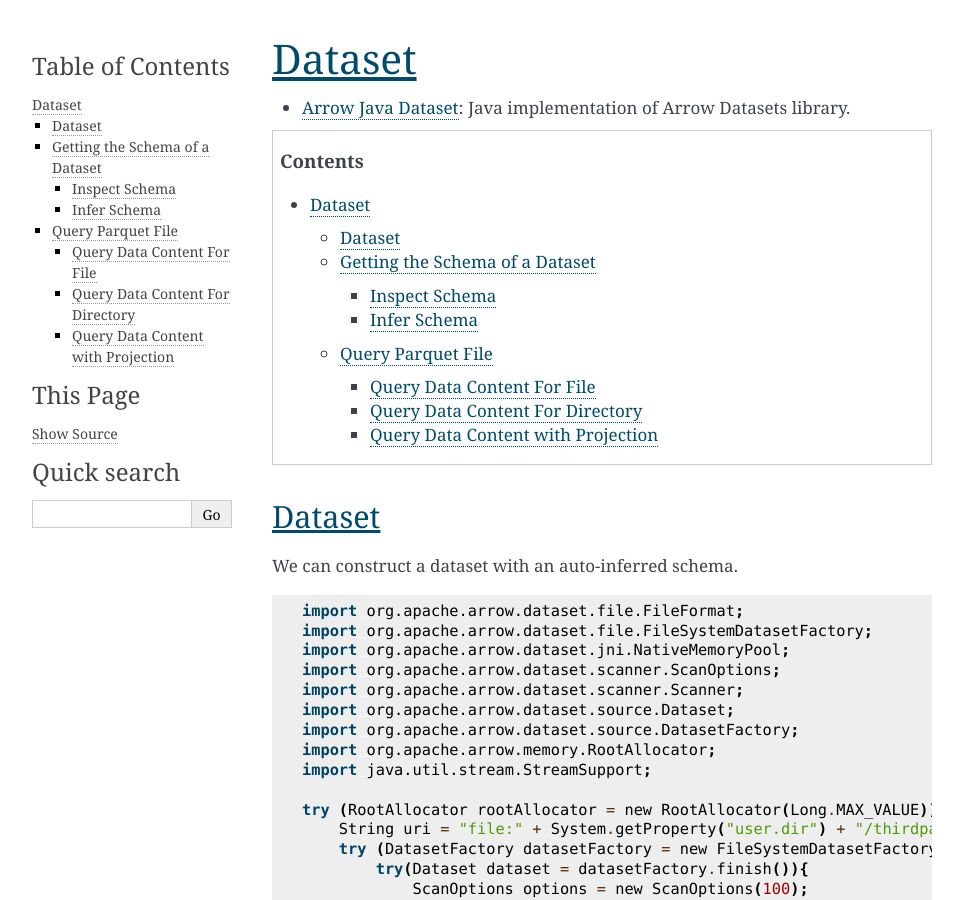
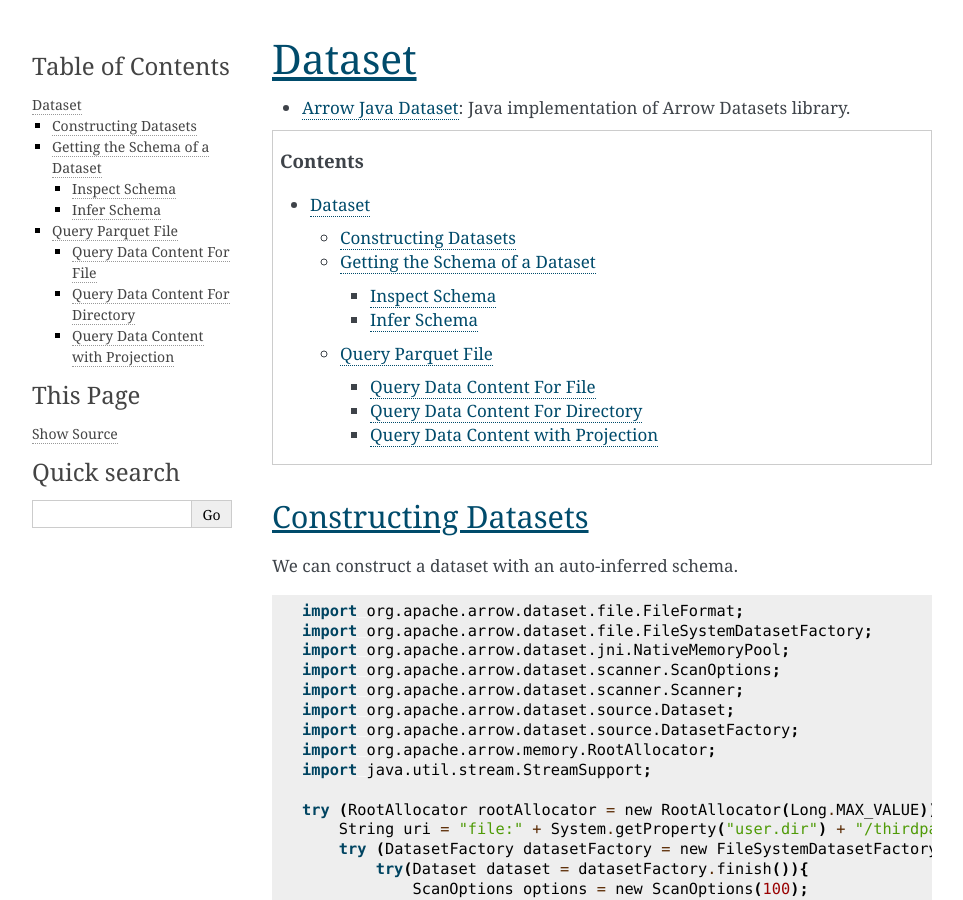
Before and after one commit to apache/arrow-cookbook, a Sphinx documentation site: the page built from java/source/dataset.rst, in a window 1280 px wide and 900 px high. Shown: the whole window, without its empty margins (148-1111 px from the left). Built offline with Sphinx 7.4.7, drawn with Linux system fonts in a browser that asks for light colours.

Commit message:
Update java/source/dataset.rst
Co-authored-by: David Li <li.davidm96@gmail.com>

```diff
--- a/java/source/dataset.rst
+++ b/java/source/dataset.rst
@@ -8,8 +8,8 @@
 
 .. contents::
 
-Dataset
-=======
+Constructing Datasets
+=====================
 
 We can construct a dataset with an auto-inferred schema.
 
```
